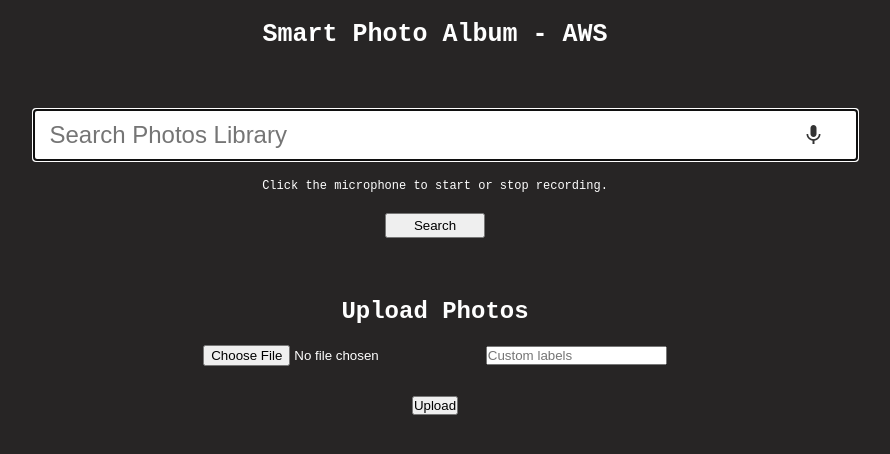
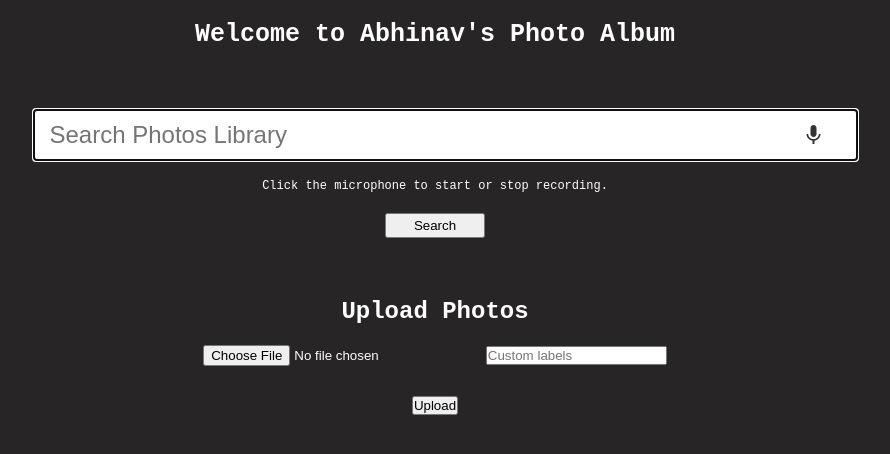
Before and after one commit to takhilabhinav/NLPSmartPhotoAlbum, a plain HTML site: page Frontend/index.html in a window 1280 px wide. Shown: the whole page, without its empty margins (205-1095 px from the left). Drawn offline with nearby package versions, Linux system fonts and the light colour scheme.

Commit message:
Update index.html

```diff
--- a/Frontend/index.html
+++ b/Frontend/index.html
@@ -22,7 +22,7 @@
     </head>
     <center>
         <header class="photos_title">
-            Smart Photo Album - AWS
+           Welcome to Abhinav's Photo Album
         </header>
     </center>
     <body>
```
